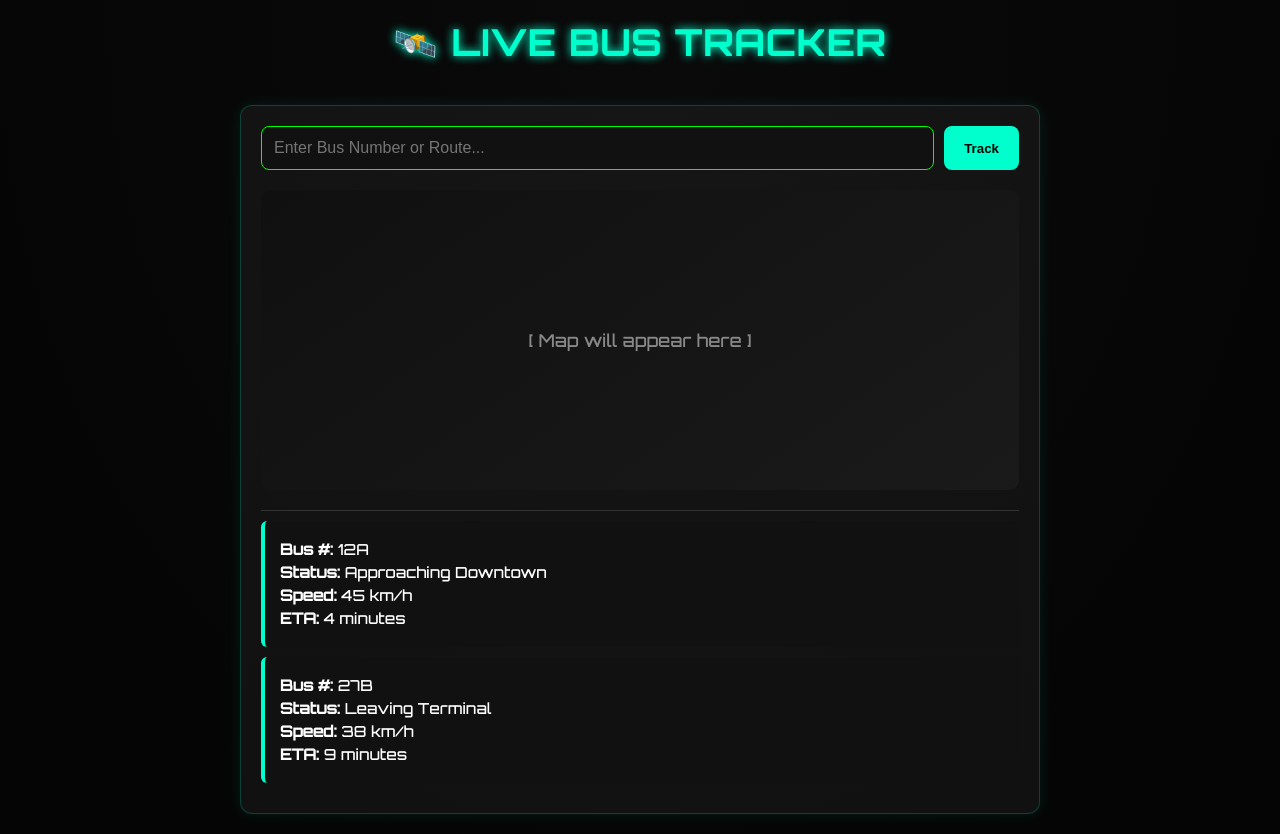
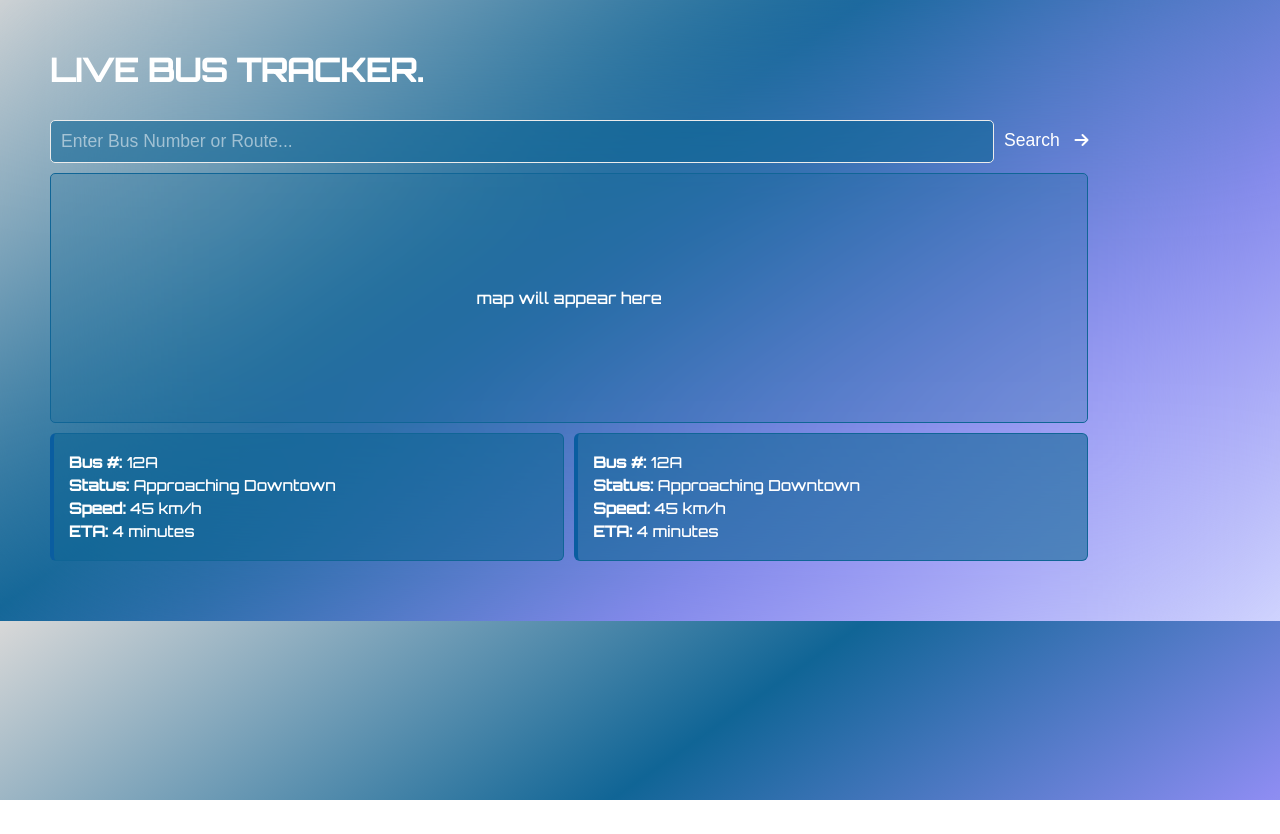
Before and after one commit to Musawer-P/APIs-Projects, a plain HTML site: page live-bus/index.html in a window 1280 px wide. After the commit the page ends 800 px from the top, so only its background shows below. Drawn offline with Linux system fonts and the light colour scheme.

Commit message:
Finalizing UI design of the project.

```diff
--- a/live-bus/index.html
+++ b/live-bus/index.html
@@ -1,27 +1,33 @@
 <!DOCTYPE html>
 <html lang="en">
+
 <head>
   <meta charset="UTF-8" />
   <meta name="viewport" content="width=device-width, initial-scale=1.0" />
-  <title>🛰️ Bus Tracker</title>
+  <title>Bus Tracker</title>
   <link href="https://fonts.googleapis.com/css2?family=Orbitron:wght@500&display=swap" rel="stylesheet">
-  <link href = "style.css" rel = "stylesheet">
+      <link rel="stylesheet" href="https://cdnjs.cloudflare.com/ajax/libs/font-awesome/6.5.0/css/all.min.css">
+  <link href="style.css" rel="stylesheet">
 </head>
+
 <body>
 
   <header>
-    <h1>🛰️ LIVE BUS TRACKER</h1>
+    <h1>LIVE BUS TRACKER.</h1>
   </header>
 
-  <div class="tracker-box">
-    <div class="search">
-      <input type="text" placeholder="Enter Bus Number or Route...">
-      <button>Track</button>
+  <div class="main">
+    <div class="search-div">
+      <input type="text" id="search" placeholder="Enter Bus Number or Route...">
+      <div class = "btn-div">
+      <button type="button" id="search-btn">Search</button>
+        <i class="fas fa-arrow-right"></i>
+        </div>
+    </div>
+    <div class="map">
+      map will appear here
     </div>
 
-    <div class="map-placeholder">
-      [ Map will appear here ]
-    </div>
 
     <div class="bus-info">
       <div class="bus-card">
@@ -30,17 +36,17 @@
         <p><strong>Speed:</strong> 45 km/h</p>
         <p><strong>ETA:</strong> 4 minutes</p>
       </div>
-
-      <div class="bus-card">
-        <p><strong>Bus #:</strong> 27B</p>
-        <p><strong>Status:</strong> Leaving Terminal</p>
-        <p><strong>Speed:</strong> 38 km/h</p>
-        <p><strong>ETA:</strong> 9 minutes</p>
+       <div class="bus-card">
+        <p><strong>Bus #:</strong> 12A</p>
+        <p><strong>Status:</strong> Approaching Downtown</p>
+        <p><strong>Speed:</strong> 45 km/h</p>
+        <p><strong>ETA:</strong> 4 minutes</p>
       </div>
     </div>
   </div>
-<script src = "script.js">
+  <script src="script.js">
 
-</script>
+  </script>
 </body>
+
 </html>
--- a/live-bus/style.css
+++ b/live-bus/style.css
@@ -6,88 +6,84 @@
 
  body {
    font-family: 'Orbitron', sans-serif;
-      background: radial-gradient(ellipse at top, #0a0a0a, #050505 80%);
+   background: linear-gradient(145deg, #d8d8d8 0%, #106596 40%, #8c8cf1 70%, #d5d9ff 100%);
+   backdrop-filter: blur(100px);
+   -webkit-backdrop-filter: blur(10px);
    color: #ffffff;
-      min-height: 100vh;
    padding: 20px;
+   justify-content: center;
+   align-items: center;
+   height: fit-content;
+   padding: 50px;
  }
 
-    header {
-      text-align: center;
-      margin-bottom: 40px;
+ h1{
+
+  margin-bottom: 30px;
+
+  }
+.search-div{
+  display: flex;
+}
+ #search {
+     background-color: #10659698;
+
+   padding: 10px;
+   width: 80%;
+   outline: none;
+   font-size: 1.1rem;
+   border: 1px solid rgb(236, 236, 236);
+   border-radius: 5px;
+   color: white;
  }
 
-    header h1 {
-      font-size: 2.2rem;
-      color: #00ffcc;
-      letter-spacing: 2px;
-      text-shadow: 0 0 10px #00ffcc;
+ #search::placeholder{
+  color: rgba(255, 255, 255, 0.527);
  }
 
-    .tracker-box {
-      background-color: rgba(255, 255, 255, 0.05);
-      border: 1px solid rgba(0, 255, 204, 0.2);
-      border-radius: 12px;
-      padding: 20px;
-      max-width: 800px;
-      margin: auto;
-      box-shadow: 0 0 15px rgba(0, 255, 204, 0.1);
+ #search-btn {
+   font-size: 1.1rem;
+
+   padding: 10px;
+   border: none;
+   color: white;
+   background-color: #00ffcc00;
+   cursor: pointer;
  }
-
-    .search {
-      display: flex;
-      gap: 10px;
-      margin-bottom: 20px;
+#search-btn:hover{
+color: rgb(236, 236, 236);
 }
-
-    .search input {
-      flex: 1;
-      padding: 12px;
-      border: none;
-      border-radius: 8px;
-      background: #111;
-      color: #0f0;
-      font-size: 1rem;
-      border: 1px solid #0f0;
+ .btn-div:hover{
+color: rgb(236, 236, 236);
  }
-
-    .search button {
-      background-color: #00ffcc;
-      border: none;
-      padding: 12px 20px;
-      color: #000;
-      font-weight: bold;
-      border-radius: 8px;
-      cursor: pointer;
-      transition: background 0.3s;
-    }
-
-    .search button:hover {
-      background-color: #00ddaa;
-    }
-
-    .map-placeholder {
-      background: linear-gradient(145deg, #101010, #1a1a1a);
-      height: 300px;
-      border-radius: 10px;
-      margin-bottom: 20px;
+ .map {
+   width: 88%;
+   background-color: #10659644;
+   border: 1px solid #106596;
+   height: 250px;
+   border-radius: 5px;
+   margin-top: 10px;
+   padding: 10px;
    display: flex;
    align-items: center;
    justify-content: center;
-      color: #888;
-      font-size: 1.1rem;
+
  }
 
  .bus-info {
-      border-top: 1px solid #333;
+  width: 88%;
+  display: flex;
    padding-top: 10px;
+   gap:10px;
  }
 
  .bus-card {
-      background-color: #111;
+   background-color: #1065969a;
+   border: 1px solid #106596;
+   width: 88%;
    padding: 15px;
    margin-bottom: 10px;
-      border-left: 4px solid #00ffcc;
+   border-left: 4px solid #0a5da0;
    border-radius: 6px;
  }
 
@@ -96,31 +92,16 @@
    font-size: 0.95rem;
  }
 
+@media only screen and (max-width: 768px) {
 
-    .map-placeholder.loading::after {
-  content: '⏳ Loading...';
-  color: #0f0;
-  font-size: 1rem;
-  animation: blink 1s infinite;
+  .map{
+    width: 98%;
+  }
+  .bus-info{
+    width: 98%;
+  }
+   .bus-card{
+    width: 100%;
    }
 
-@keyframes blink {
-  0%, 100% { opacity: 0.2; }
-  50% { opacity: 1; }
 }
-
-
-
-    @media (max-width: 600px) {
-      header h1 {
-        font-size: 1.5rem;
-      }
-
-      .search {
-        flex-direction: column;
-      }
-
-      .map-placeholder {
-        height: 200px;
-      }
-    }
```
Lines whose indentation alone changed are shown as unchanged.
